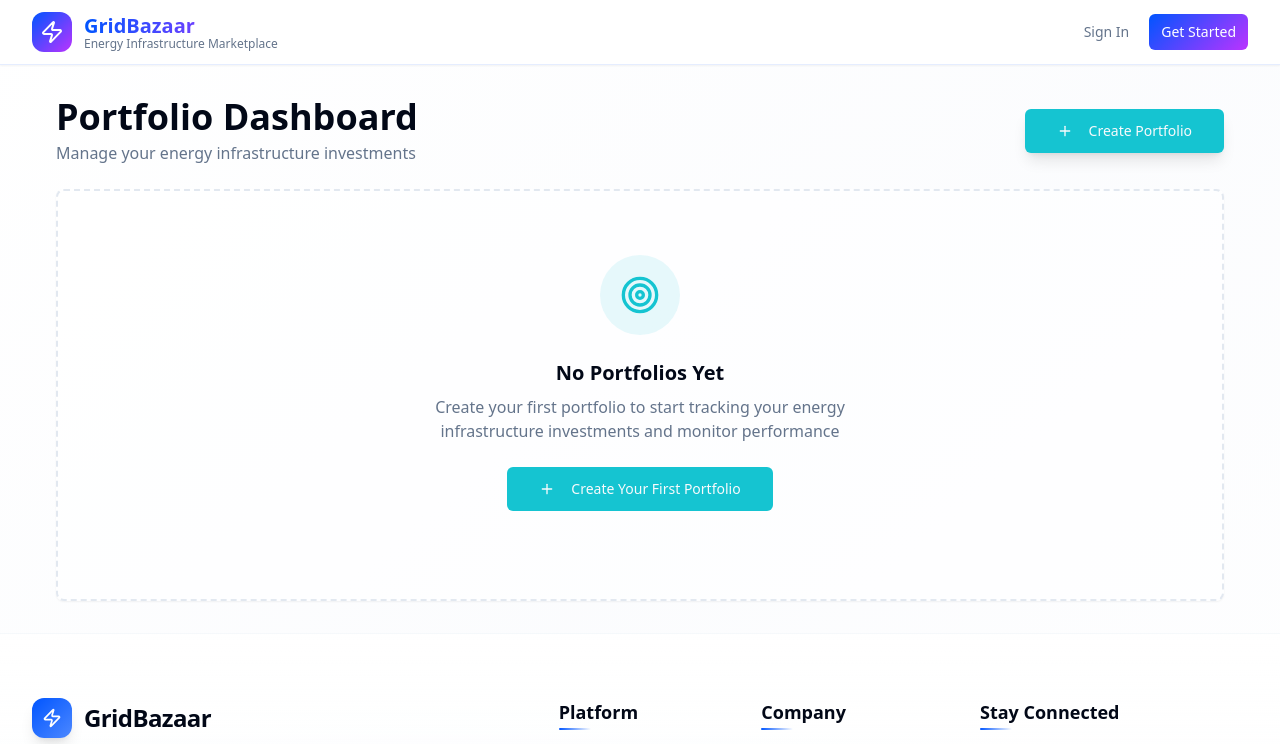
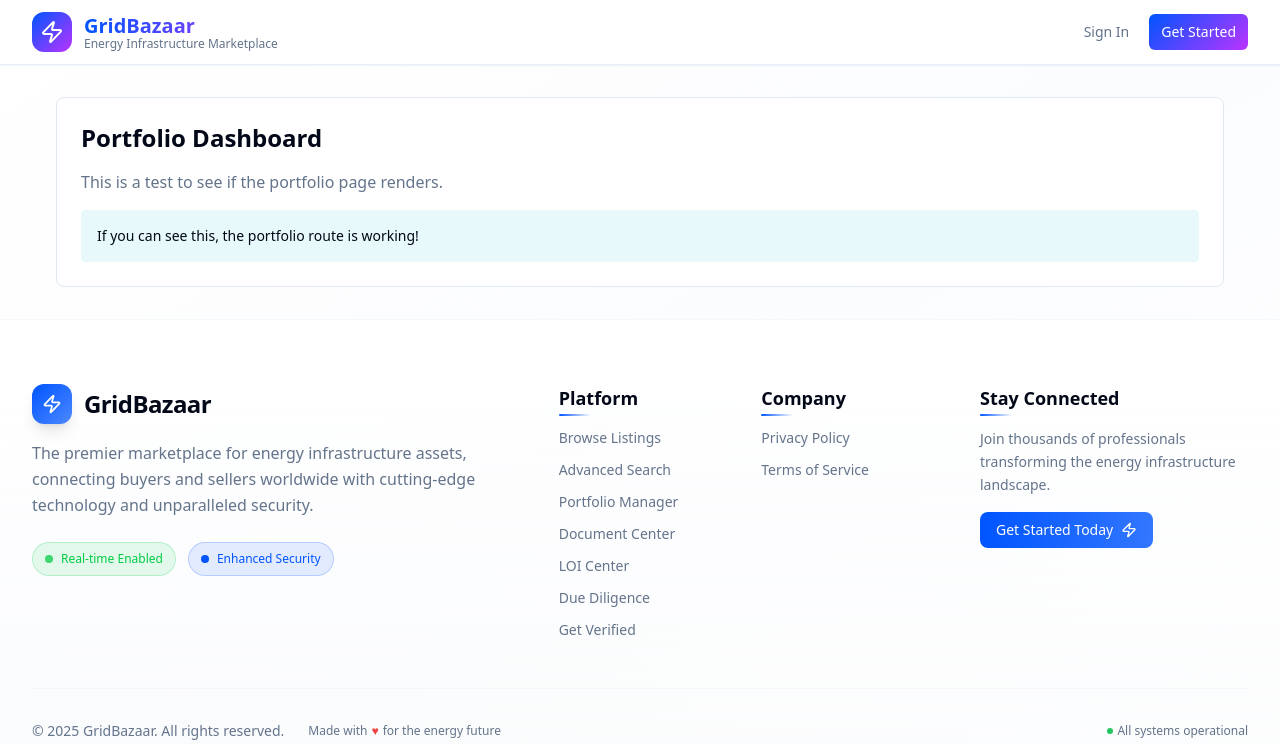
Before and after one commit to ParthPatel95/volt-seeker-mirror-copy, a React (Vite) app: page /portfolio in a window 1280 px wide. Shown: the top 744 px of the page. Built offline with nearby package versions, Linux system fonts and the light colour scheme.

Commit message:
Fix white screen issue
The AI is continuing to debug the white screen issue. It is investigating potential causes related to authentication context and data fetching.

```diff
--- a/src/components/voltmarket/VoltMarketAdvancedPortfolio.tsx
+++ b/src/components/voltmarket/VoltMarketAdvancedPortfolio.tsx
@@ -1,6 +1,15 @@
 import React from 'react';
-import { PortfolioDashboard } from './portfolio/PortfolioDashboard';
 
 export const VoltMarketAdvancedPortfolio: React.FC = () => {
-  return <PortfolioDashboard />;
+  return (
+    <div className="p-8">
+      <div className="bg-card rounded-lg border p-6">
+        <h1 className="text-2xl font-bold text-foreground mb-4">Portfolio Dashboard</h1>
+        <p className="text-muted-foreground">This is a test to see if the portfolio page renders.</p>
+        <div className="mt-4 p-4 bg-primary/10 rounded">
+          <p className="text-sm">If you can see this, the portfolio route is working!</p>
+        </div>
+      </div>
+    </div>
+  );
 };
```
